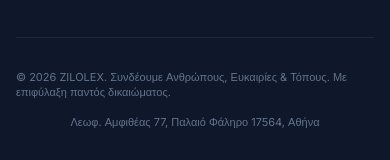
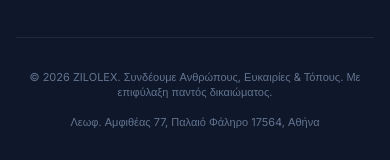
Before and after one commit to vaggelismpomponis/zilolex, a Next.js app: page / in a window 390 px wide. Shown: the part 6041-6201 px from the top of the page. Built offline with nearby package versions, Linux system fonts and the light colour scheme; no server answers.

Commit message:
style(footer): center copyright and address text in mobile view

```diff
--- a/src/components/Footer.tsx
+++ b/src/components/Footer.tsx
@@ -126,8 +126,8 @@ export function Footer() {
 
         {/* Copyright */}
         <div className="pt-8 border-t border-slate-800 flex flex-col sm:flex-row items-center justify-between gap-4 text-[11px] text-slate-500">
-          <div>{t.footer.copyright}</div>
-          <div>{t.contact.directContact.address}</div>
+          <div className="w-full sm:w-auto text-center sm:text-left">{t.footer.copyright}</div>
+          <div className="w-full sm:w-auto text-center sm:text-right">{t.contact.directContact.address}</div>
         </div>
       </div>
     </footer>
```
